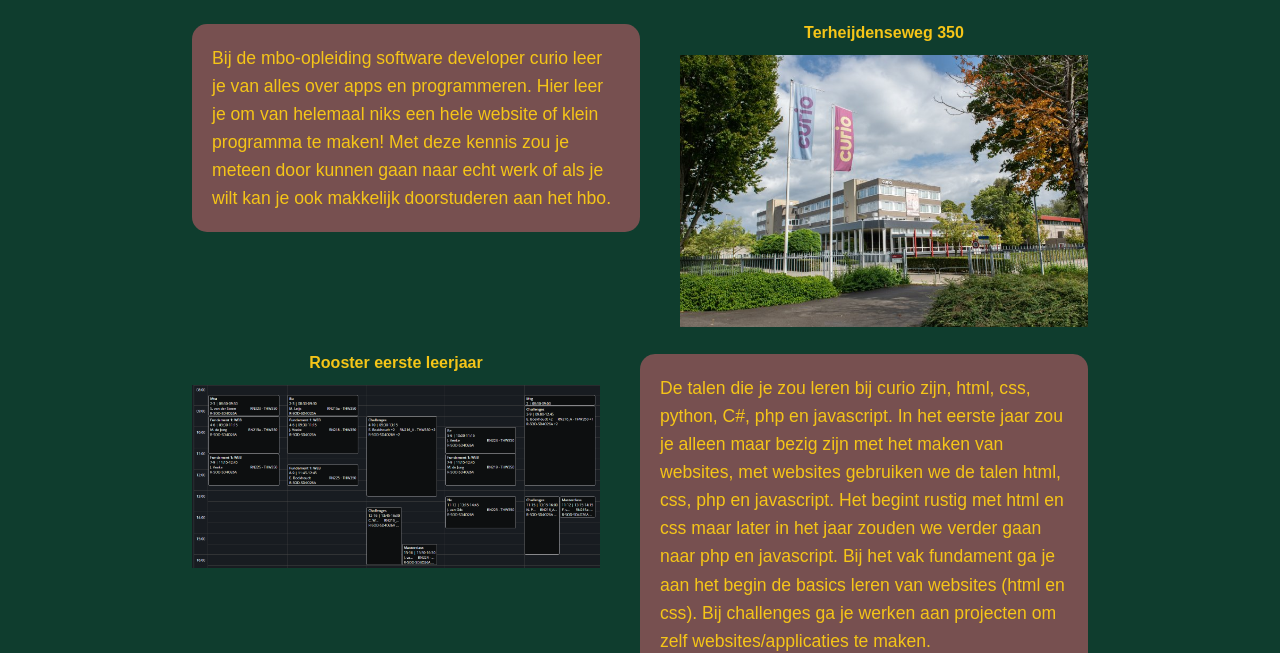
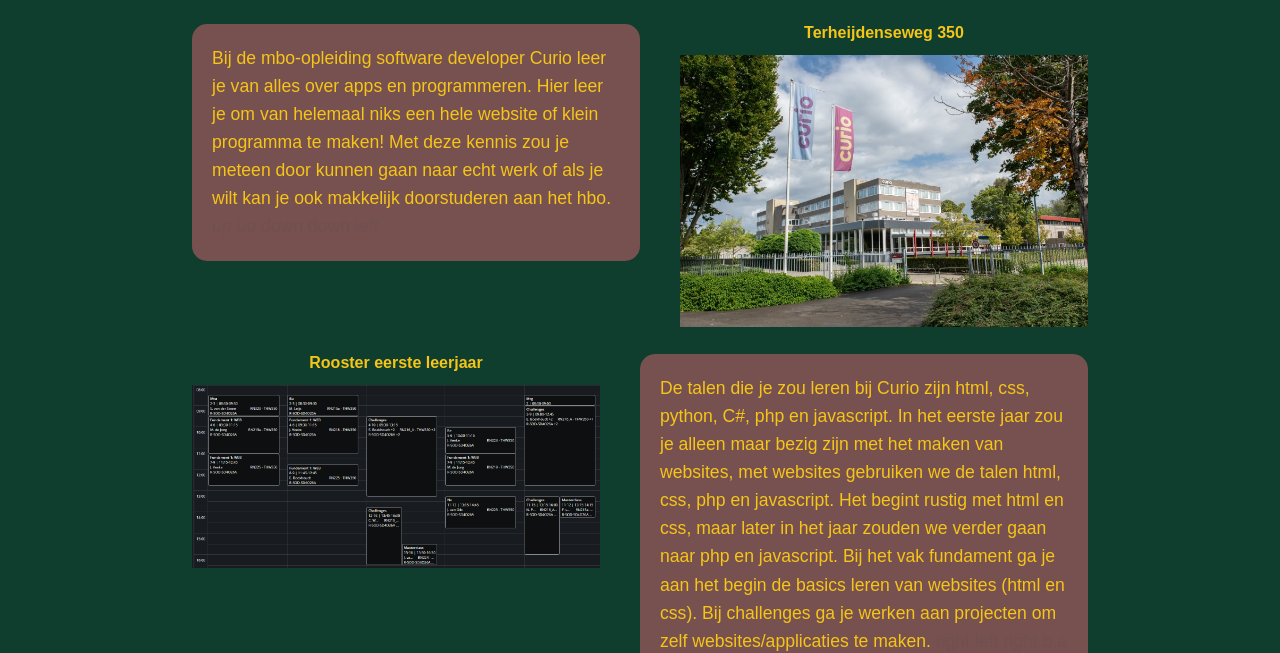
Before and after one commit to Matthijs1308/C1-Open-dag, a plain HTML site: page index.html in a window 1280 px wide. Shown: the part 153-806 px from the top of the page. Drawn offline with Linux system fonts and the light colour scheme.

Commit message:
finished website

```diff
--- a/css/style.css
+++ b/css/style.css
@@ -104,9 +104,6 @@
     background-color: rgb(119, 80, 80);
     padding: 20px;
     border-radius: 15px;
-}
-
-.schoolInfoText span {
     color: #F5C518;
     font-size: 1.1rem;
     line-height: 1.6;
@@ -189,6 +186,11 @@
 p{
     margin-bottom: 2%;
 }
+
+.spanHide{
+    color: rgb(113, 80, 80);
+}
+
 @media (max-width: 768px) {
     .wrapper {
         width: 92%;
--- a/index.html
+++ b/index.html
@@ -28,7 +28,9 @@
 
             <div class="schoolInfoWrapper">
                 <div class="schoolInfoText">
-                    <span>Bij de mbo-opleiding software developer curio leer je van alles over apps en programmeren. Hier leer je om van helemaal niks een hele website of klein programma te maken! Met deze kennis zou je meteen door kunnen gaan naar echt werk of als je wilt kan je ook makkelijk doorstuderen aan het hbo.</span>
+                    <span>Bij de mbo-opleiding software developer Curio leer je van alles over apps en programmeren. Hier leer je om van helemaal niks een hele website of klein programma te maken! Met deze kennis zou je meteen door kunnen gaan naar echt werk of als je wilt kan je ook makkelijk doorstuderen aan het hbo.</span>
+                    <span class="spanHide"> up up down down left </span>
+
                 </div>
                 <div class="imgSchoolInfo">
                     <div class="pLocation">
@@ -46,7 +48,8 @@
                     <img class="imgCurio" src="img/Rooster eerste leerjaar.png" alt="Curio Locatie">
                 </div>
                 <div class="schoolInfoText">
-                    <span>De talen die je zou leren bij curio zijn, html, css, python, C#, php en javascript. In het eerste jaar zou je alleen maar bezig zijn met het maken van websites, met websites gebruiken we de talen html, css, php en javascript. Het begint rustig met html en css maar later in het jaar zouden we verder gaan naar php en javascript. Bij het vak fundament ga je aan het begin de basics leren van websites (html en css). Bij challenges ga je werken aan projecten om zelf websites/applicaties te maken.  </span>
+                    <span>De talen die je zou leren bij Curio zijn html, css, python, C#, php en javascript. In het eerste jaar zou je alleen maar bezig zijn met het maken van websites, met websites gebruiken we de talen html, css, php en javascript. Het begint rustig met html en css, maar later in het jaar zouden we verder gaan naar php en javascript. Bij het vak fundament ga je aan het begin de basics leren van websites (html en css). Bij challenges ga je werken aan projecten om zelf websites/applicaties te maken.  </span>
+                    <span class="spanHide">right left right b a</span>
                 </div>
             </div>
 
```
Also changed, not shown: img/curio-16-midden-groen-logo-rgb.png (added).
